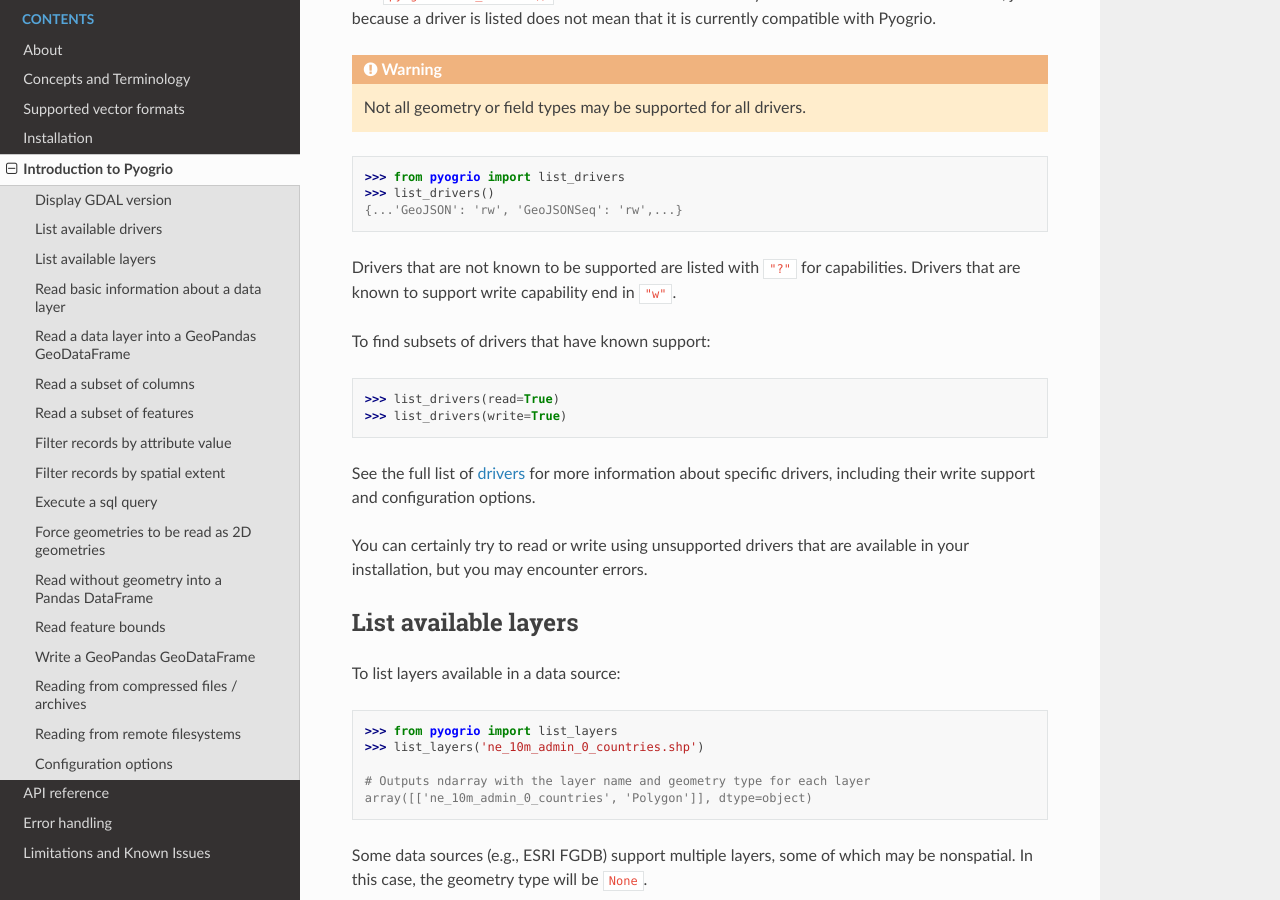
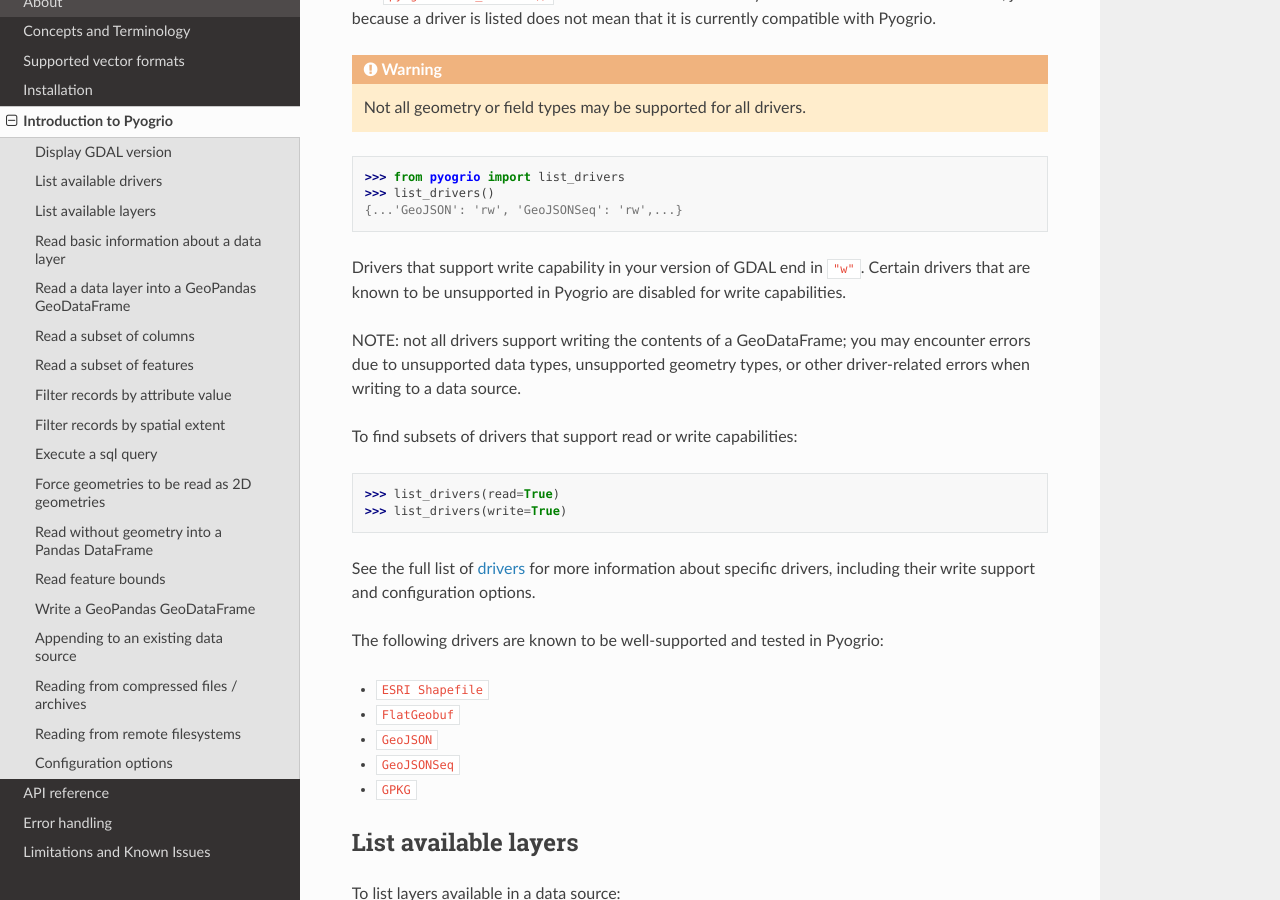
Before and after one commit to geopandas/pyogrio, a Sphinx documentation site: the page built from docs/source/introduction.md, in a window 1280 px wide and 900 px high, scrolled down 405 px. Built offline with Sphinx 7.4.7 and the Read the Docs theme 2.0.0, drawn with Linux system fonts in a browser that asks for light colours; some of the changed text lies outside the part shown.

Commit message:
Check for specific driver write capability, add example to docs,

````diff
--- a/docs/source/introduction.md
+++ b/docs/source/introduction.md
@@ -24,10 +24,15 @@
 {...'GeoJSON': 'rw', 'GeoJSONSeq': 'rw',...}
 ```
 
-Drivers that are not known to be supported are listed with `"?"` for capabilities.
-Drivers that are known to support write capability end in `"w"`.
+Drivers that support write capability in your version of GDAL end in `"w"`.
+Certain drivers that are known to be unsupported in Pyogrio are disabled for
+write capabilities.
 
-To find subsets of drivers that have known support:
+NOTE: not all drivers support writing the contents of a GeoDataFrame; you may
+encounter errors due to unsupported data types, unsupported geometry types,
+or other driver-related errors when writing to a data source.
+
+To find subsets of drivers that support read or write capabilities:
 
 ```python
 >>> list_drivers(read=True)
@@ -38,8 +43,13 @@
 more information about specific drivers, including their write support and
 configuration options.
 
-You can certainly try to read or write using unsupported drivers that are
-available in your installation, but you may encounter errors.
+The following drivers are known to be well-supported and tested in Pyogrio:
+
+-   `ESRI Shapefile`
+-   `FlatGeobuf`
+-   `GeoJSON`
+-   `GeoJSONSeq`
+-   `GPKG`
 
 ## List available layers
 
@@ -328,6 +338,23 @@
 overrule the default driver for an extension, you can specify the driver with the
 `driver` keyword, e.g. `driver="GPKG"`.
 
+## Appending to an existing data source
+
+Certain drivers may support the ability to append records to an existing data
+source. See the
+[GDAL driver listing](https://gdal.org/drivers/vector/index.html)
+for details about the capabilities of a driver for your version of GDAL.
+
+```
+>>> write_dataframe(df, "/tmp/existing_file.gpkg", append=True)
+```
+
+NOTE: the data structure of the data frame you are appending to the existing
+data source must exactly match the structure of the existing data source.
+
+NOTE: not all drivers that support write capabilities support append
+capabilities for a given GDAL version.
+
 ## Reading from compressed files / archives
 
 GDAL supports reading directly from an archive, such as a zipped folder, without
````
Also changed, not shown: CHANGES.md (+2 -0 lines), 6 other files.
